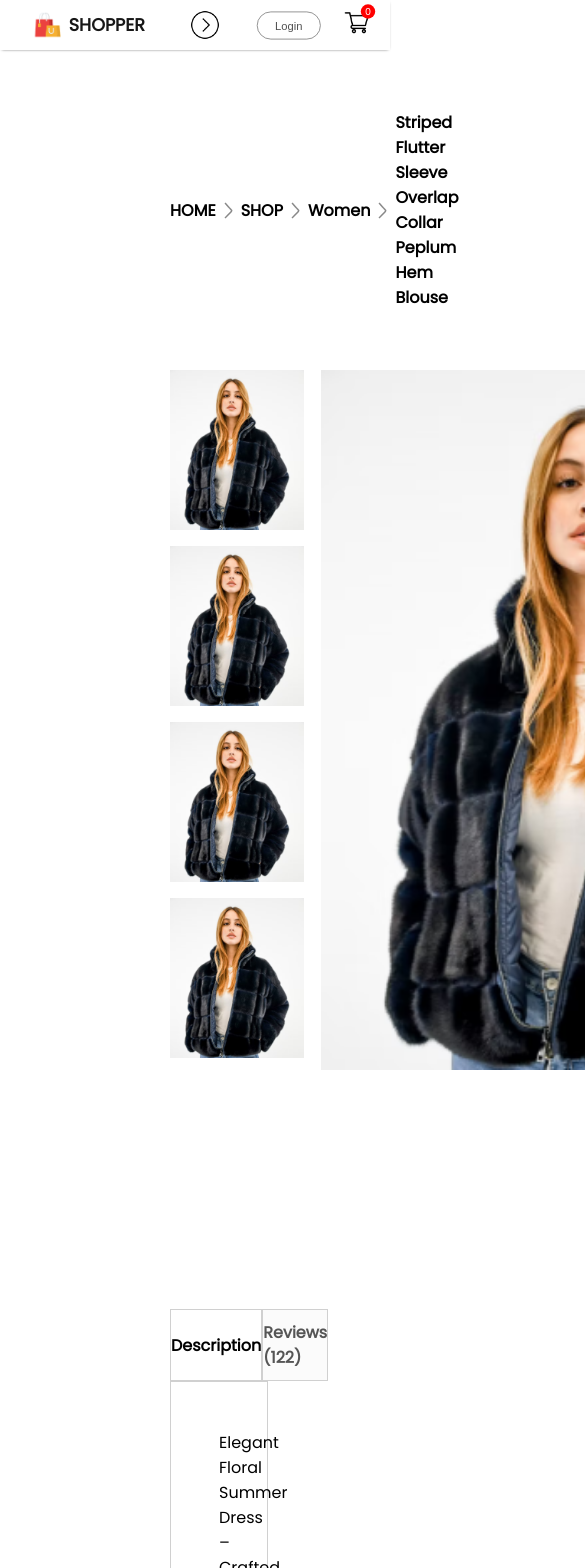
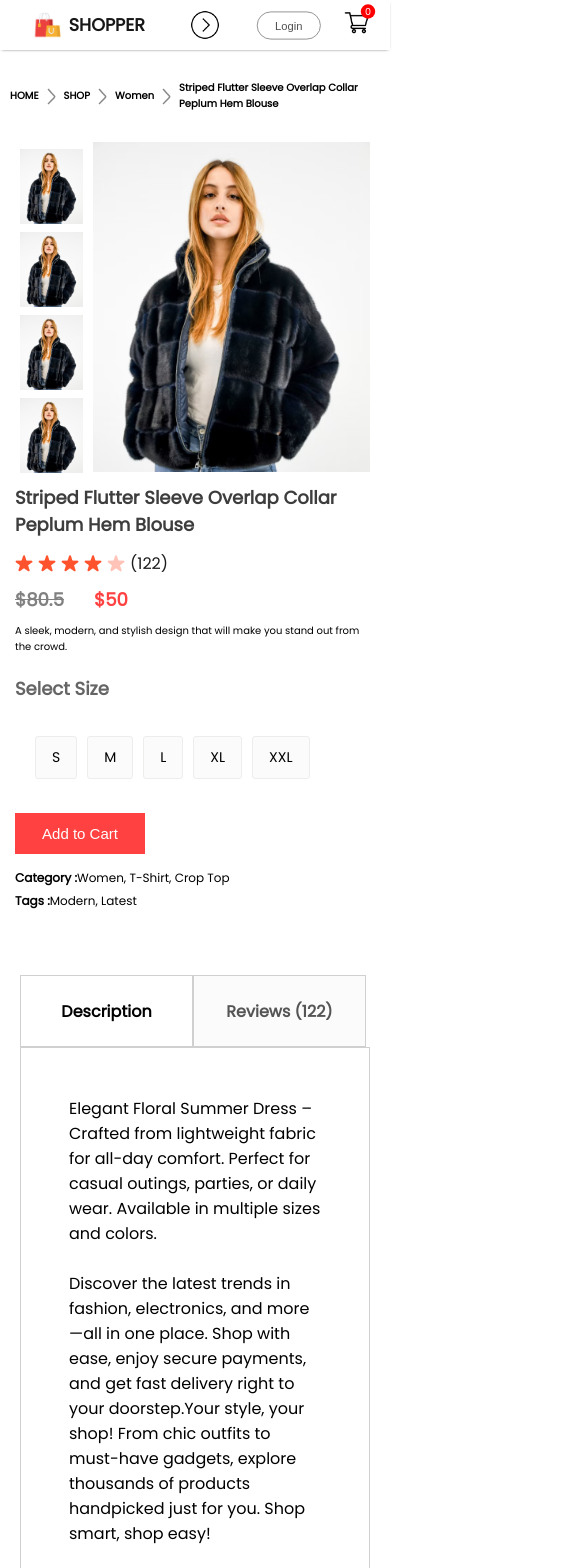
Before and after one commit to sgsayani/E-Commerce-Website, a React (Create React App) app: page /product/1 in a window 390 px wide. Shown: the top 1568 px of the page, 585 px wide, since content can reach past the window. Built offline with nearby package versions, Linux system fonts and the light colour scheme.

Commit message:
responsive all the pages is done now

```diff
--- a/src/Components/Breadcrums/Breadcrum.css
+++ b/src/Components/Breadcrums/Breadcrum.css
@@ -7,3 +7,27 @@
     margin: 60px 170px;
     text-transform: capitalize;
 }
+@media(max-width:1280px){
+    .breadcrum{
+        font-size: 14px;
+        margin: 30px 50px;
+    }
+}
+@media(max-width:1024px){
+    .breadcrum{
+        font-size: 13px;
+        margin: 30px 30px;
+    }
+}
+@media(max-width:800px){
+    .breadcrum{
+        font-size: 12px;
+        margin: 30px 10px;
+    }
+}
+@media(max-width:500px){
+    .breadcrum{
+        font-size: 10px;
+
+    }
+}
--- a/src/Components/CartItems/CartItems.css
+++ b/src/Components/CartItems/CartItems.css
@@ -95,3 +95,60 @@
     cursor:pointer;
     color:white;
 }
+@media(max-width:1280px){
+    .cartitems{
+        margin:60px 50px;
+    }
+    .cartitems-format-main{
+        grid-template-columns: 0.5fr 3fr 0.5fr 0.5fr 0.5fr 0.5fr;
+        gap:20px;
+        padding:15px 0px;
+        font-size:15px;
+    }
+    .carticon-product-icon{
+        height:50px;
+    }
+    .cartitems-remove-icon{
+        margin:auto;
+    }
+    .cartitems-quantity{
+        width:40px;
+        height:30px;
+    }
+    .cartitems-down{
+        margin:80px 0px;
+        flex-direction: column;
+        gap:80px;
+    }
+    .cartitems-total{
+        margin-right:0px;
+    }
+    .cartitems-total button{
+        width:200px;
+        height:50px;
+        font-size:14px;
+    }
+    .cartitems-promobox{
+        width:auto;
+        max-width:500px;
+
+    }
+    .cartitems-promobox input{
+        width:100%;
+    }
+    .cartitems-promobox button{
+        width:120px;
+        margin-left:-125px;
+    }
+
+}
+@media(max-width:500px){
+    .cartitems-format-main{
+        display:none;
+        grid-template-columns: 0.5fr 3fr 0.5fr;
+        gap:10px;
+    }
+    .cartitems-format{
+        display:grid;
+    }
+}
--- a/src/Components/DescriptionBox/DescriptionBox.css
+++ b/src/Components/DescriptionBox/DescriptionBox.css
@@ -26,3 +26,17 @@
     padding:48px;
     padding-bottom:70px;
 }
+@media(max-width:1280px){
+   .descriptionbox{
+    margin:60px;
+   }
+
+}
+@media(max-width:800px){
+   .descriptionbox{
+    margin:60px 20px;
+   }
+   .descriptionbox-descriptio{
+    font-size:14px;
+   }
+}
--- a/src/Components/ProductDisplay/ProductDisplay.css
+++ b/src/Components/ProductDisplay/ProductDisplay.css
@@ -86,3 +86,204 @@
 .productdisplay-right-category span{
     font-weight:600;
 }
+
+@media(max-width:1280px){
+    .productdisplay{
+        margin:0px 60px;
+    }
+    .productdisplay-left{
+        gap:10px;
+    }
+    .productdisplay-img-list{
+        gap:10px;
+    }
+    .productdisplay-img-list img{
+        height: 120px;
+    }
+    .productdisplay-main-img{
+        width:auto;
+        height:510px;
+    }
+    .productdisplay-right{
+        margin:0px 30px;
+    }
+    .productdisplay-right h1{
+        font-size:30px;
+    }
+    .productdisplay-right-stars{
+        font-size:13px;
+        gap:3px;
+    }
+    .productdisplay-right-prices{
+        font-size:18px;
+        margin:10px 0px
+    }
+    .productdisplay-right-description{
+        font-size:13px;
+    }
+    .productdisplay-right-size h1{
+        margin-top:20px;
+        font-size:20px;
+    }
+    .productdisplay-right-sizes{
+        padding:14px 20px;
+    }
+    .productdisplay-right button{
+        width:150px;
+        padding:15px 0px;
+        margin-bottom:20px;
+    }
+    .productdisplay-right-category{
+        margin-top:5px;
+        font-size:14px;
+    }
+
+}
+
+
+@media(max-width:1024px){
+    .productdisplay{
+        margin:0px 30px;
+    }
+    .productdisplay-left{
+        gap:5px;
+    }
+    .productdisplay-img-list{
+        gap:10px;
+    }
+    .productdisplay-img-list img{
+        height: 80px;
+    }
+    .productdisplay-main-img{
+        height:350px;
+    }
+    .productdisplay-right h1{
+        font-size:18px;
+    }
+    .productdisplay-right-stars img{
+        width:15px;
+    }
+    .productdisplay-right-description{
+        font-size:12px;
+    }
+    .productdisplay-right-sizes{
+        margin:10px 0px;
+    }
+    .productdisplay-right-sizes div{
+        padding:10px 16px;
+        font-size:12px;
+    }
+    .productdisplay-right button{
+        width:120px;
+        padding:10px 0px;
+        margin-bottom:10px;
+        font-size:14px;
+    }
+    .productdisplay-right-category{
+        font-size:12px;
+    }
+
+}
+
+
+@media(max-width:800px){
+    .productdisplay{
+        margin:0px 10px;
+    }
+    .productdisplay-left{
+        gap:0px;
+        flex-direction: column-reverse;
+        align-items: center;
+    }
+    .productdisplay-img-list{
+        flex-direction: row;
+        gap:6px;
+    }
+    .productdisplay-img-list{
+        gap:10px;
+    }
+    .productdisplay-img-list img{
+        height: 70px;
+    }
+    .productdisplay-main-img{
+        height:300px;
+    }
+    .productdisplay-right h1{
+        font-size:14px;
+    }
+    .productdisplay-right-stars img{
+        width:13px;
+    }
+    .productdisplay-right-description{
+        font-size:10px;
+    }
+    .productdisplay-right-size h1{
+        margin-top:10px 0px;
+    }
+    .productdisplay-right-sizes{
+        margin:10px;
+        gap:5px;
+    }
+    .productdisplay-right-sizes div{
+        padding:4px 11px;
+    }
+    .productdisplay-right button{
+        width:100px;
+        font-size:12px;
+    }
+    .productdisplay-right-category{
+        font-size:10px;
+    }
+
+}
+@media(max-width:500px){
+    .productdisplay{
+        flex-direction: column;
+    }
+    .productdisplay-left{
+        gap:10px;
+        flex-direction: row;
+        margin:auto;
+    }
+    .productdisplay-img-list{
+        flex-direction: column;
+        gap:8px;
+    }
+    .productdisplay-img-list img{
+        height:75px;
+    }
+    .productdisplay-main-img{
+        height:330px;
+    }
+    .productdisplay-right{
+        margin:5px;
+    }
+    .productdisplay-right h1{
+        font-size:18px;
+    }
+    .productdisplay-right-stars img{
+        width:15px;
+    }
+    .productdisplay-right-description{
+        font-size:10px;
+    }
+    .productdisplay-right-sizes{
+        gap:10px;
+        margin:20px 0px;
+    }
+    .productdisplay-right-sizes div{
+        padding:10px 16px;
+        font-size:14px;
+    }
+    .productdisplay-right button{
+        width:130px;
+        font-size:15px;
+        padding:12px 0px;
+    }
+    .productdisplay-right-category{
+        font-size:12px;
+    }
+
+
+
+}
--- a/src/Components/RelatedProducts/RelatedProducts.css
+++ b/src/Components/RelatedProducts/RelatedProducts.css
@@ -3,7 +3,7 @@
     flex-direction: column;
     align-items: center;
     gap:10px;
-    height: 90vh;
+    margin-bottom:100px;
 }
 .relatedproducts h1{
     color:#171717;
@@ -21,3 +21,204 @@
     display: flex;
     gap:30px;
 }
+
+@media(max-width:1280px){
+    .relatedproducts{
+        margin:0px 60px;
+    }
+    .relatedproducts-left{
+        gap:10px;
+    }
+    .relatedproducts-img-list{
+        gap:10px;
+    }
+    .relatedproducts-img-list img{
+        height: 120px;
+    }
+    .relatedproducts-main-img{
+        width:auto;
+        height:510px;
+    }
+    .relatedproducts-right{
+        margin:0px 30px;
+    }
+    .relatedproducts-right h1{
+        font-size:30px;
+    }
+    .relatedproducts-right-stars{
+        font-size:13px;
+        gap:3px;
+    }
+    .relatedproducts-right-prices{
+        font-size:18px;
+        margin:10px 0px
+    }
+    .relatedproducts-right-description{
+        font-size:13px;
+    }
+    .relatedproducts-right-size h1{
+        margin-top:20px;
+        font-size:20px;
+    }
+    .relatedproducts-right-sizes{
+        padding:14px 20px;
+    }
+    .relatedproducts-right button{
+        width:150px;
+        padding:15px 0px;
+        margin-bottom:20px;
+    }
+    .relatedproducts-right-category{
+        margin-top:5px;
+        font-size:14px;
+    }
+
+}
+
+
+@media(max-width:1024px){
+    .relatedproducts{
+        margin:0px 30px;
+    }
+    .relatedproducts-left{
+        gap:5px;
+    }
+    .relatedproducts-img-list{
+        gap:10px;
+    }
+    .relatedproducts-img-list img{
+        height: 80px;
+    }
+    .relatedproducts-main-img{
+        height:350px;
+    }
+    .relatedproducts-right h1{
+        font-size:18px;
+    }
+    .relatedproducts-right-stars img{
+        width:15px;
+    }
+    .relatedproducts-right-description{
+        font-size:12px;
+    }
+    .relatedproducts-right-sizes{
+        margin:10px 0px;
+    }
+    .relatedproducts-right-sizes div{
+        padding:10px 16px;
+        font-size:12px;
+    }
+    .relatedproducts-right button{
+        width:120px;
+        padding:10px 0px;
+        margin-bottom:10px;
+        font-size:14px;
+    }
+    .relatedproducts-right-category{
+        font-size:12px;
+    }
+
+}
+
+
+@media(max-width:800px){
+    .relatedproducts{
+        margin:0px 10px;
+    }
+    .relatedproducts-left{
+        gap:0px;
+        flex-direction: column-reverse;
+        align-items: center;
+    }
+    .relatedproducts-img-list{
+        flex-direction: row;
+        gap:6px;
+    }
+    .relatedproducts-img-list{
+        gap:10px;
+    }
+    .relatedproducts-img-list img{
+        height: 70px;
+    }
+    .relatedproducts-main-img{
+        height:300px;
+    }
+    .relatedproducts-right h1{
+        font-size:14px;
+    }
+    .relatedproducts-right-stars img{
+        width:13px;
+    }
+    .relatedproducts-right-description{
+        font-size:10px;
+    }
+    .relatedproducts-right-size h1{
+        margin-top:10px 0px;
+    }
+    .relatedproducts-right-sizes{
+        margin:10px;
+        gap:5px;
+    }
+    .relatedproducts-right-sizes div{
+        padding:4px 11px;
+    }
+    .relatedproducts-right button{
+        width:100px;
+        font-size:12px;
+    }
+    .relatedproducts-right-category{
+        font-size:10px;
+    }
+
+}
+@media(max-width:500px){
+    .relatedproducts{
+        flex-direction: column;
+    }
+    .relatedproducts-left{
+        gap:10px;
+        flex-direction: row;
+        margin:auto;
+    }
+    .relatedproducts-img-list{
+        flex-direction: column;
+        gap:8px;
+    }
+    .relatedproducts-img-list img{
+        height:75px;
+    }
+    .relatedproducts-main-img{
+        height:330px;
+    }
+    .relatedproducts-right{
+        margin:5px;
+    }
+    .relatedproducts-right h1{
+        font-size:18px;
+    }
+    .relatedproducts-right-stars img{
+        width:15px;
+    }
+    .relatedproducts-right-description{
+        font-size:10px;
+    }
+    .relatedproducts-right-sizes{
+        gap:10px;
+        margin:20px 0px;
+    }
+    .relatedproducts-right-sizes div{
+        padding:10px 16px;
+        font-size:14px;
+    }
+    .relatedproducts-right button{
+        width:130px;
+        font-size:15px;
+        padding:12px 0px;
+    }
+    .relatedproducts-right-category{
+        font-size:12px;
+    }
+
+
+
+}
--- a/src/Pages/CSS/LoginSignup.css
+++ b/src/Pages/CSS/LoginSignup.css
@@ -100,6 +100,10 @@
         font-size:16px;
     }
     .loginsignup-agree{
+        font-size:12px;
+        gap:10px;
+    }
+      .loginsignup-agree p{
         font-size:14px;
         gap:10px;
     }
```
